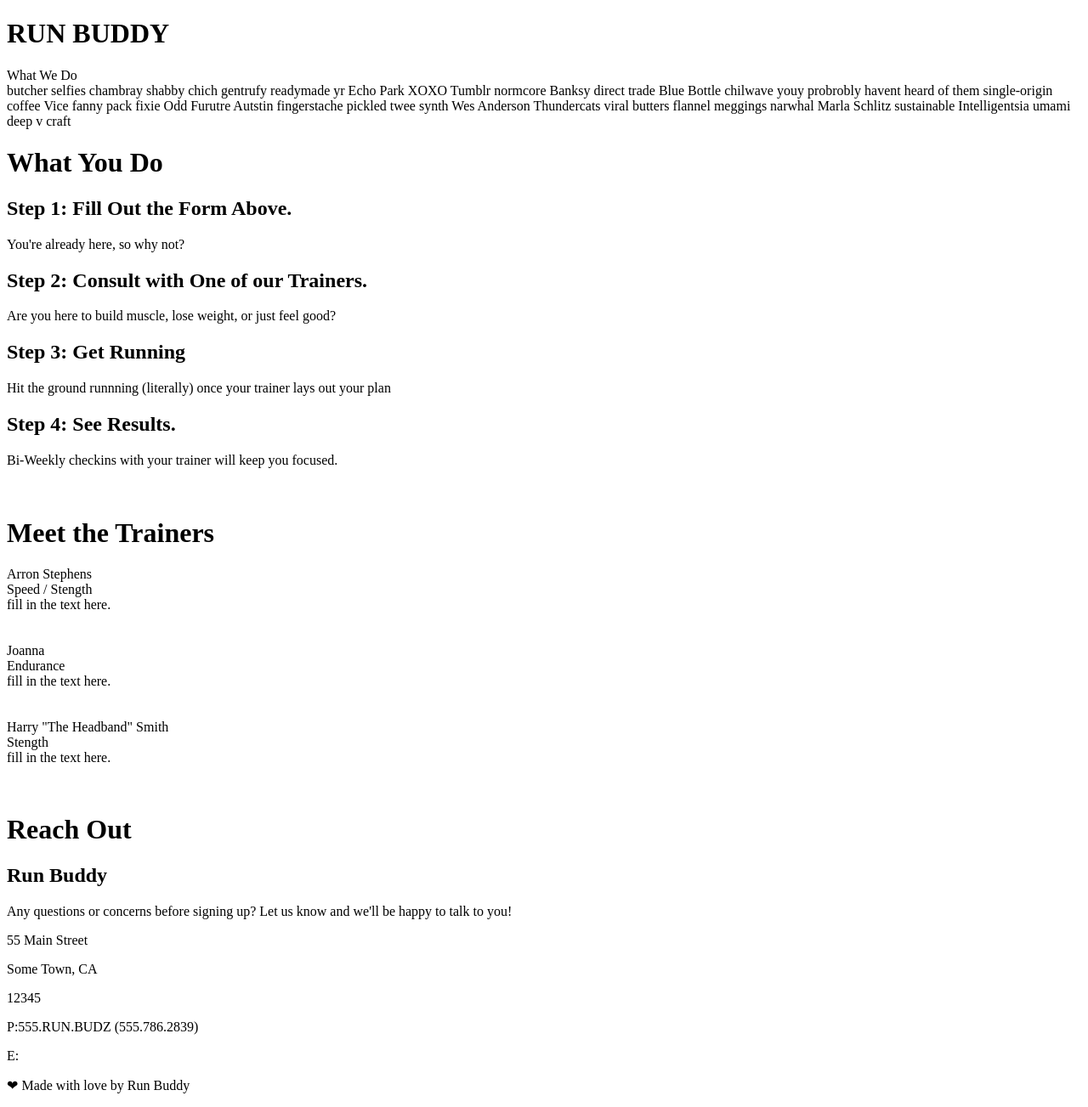
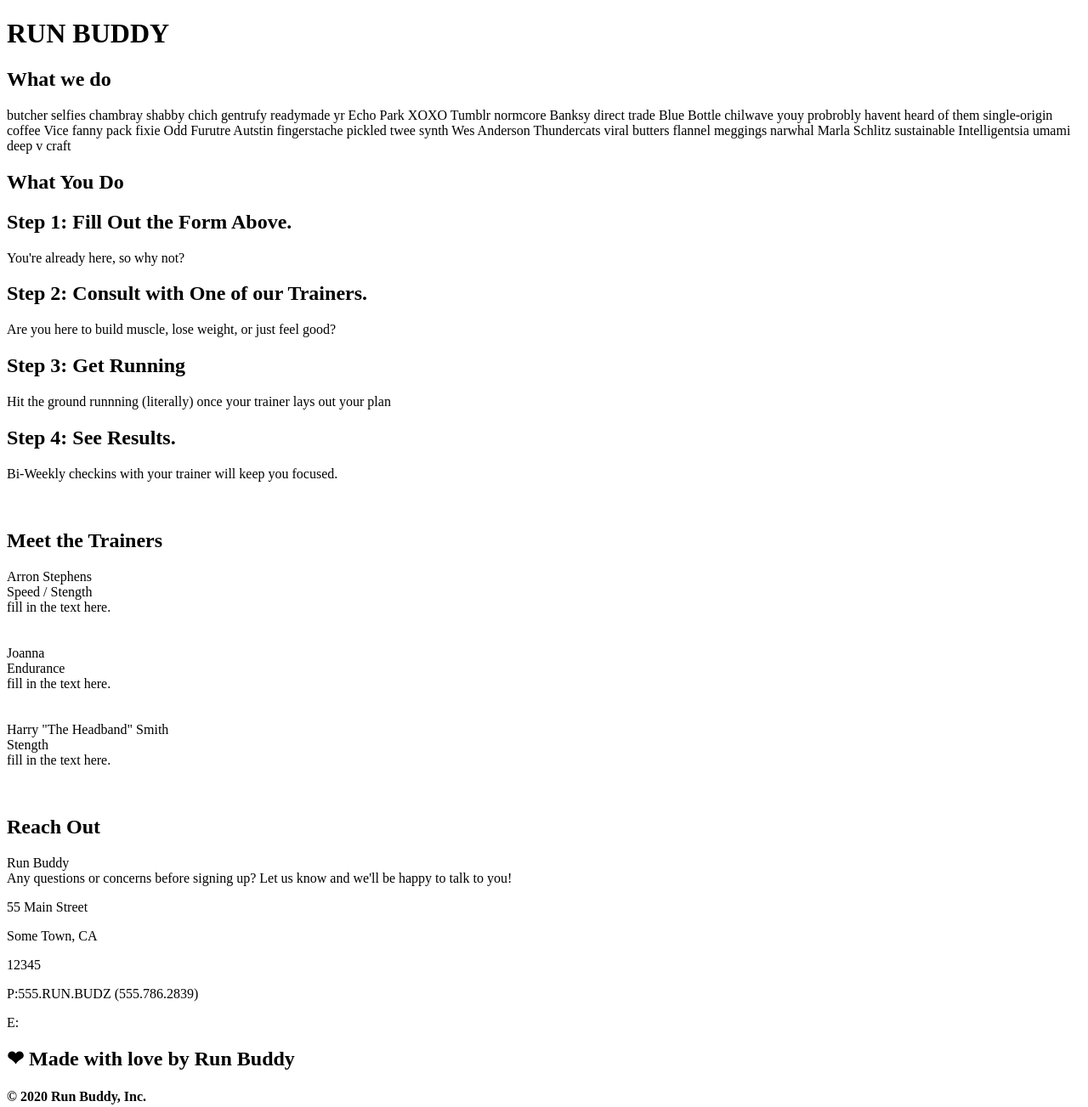
Before and after one commit to jrbeike/Runbuddy, a plain HTML site: page index.html in a window 1280 px wide. Shown: the top 1303 px of the page at 85% size. Drawn offline with Linux system fonts and the light colour scheme.

Commit message:
git commit -m"add new structure"

```diff
--- a/index.html
+++ b/index.html
@@ -5,15 +5,26 @@
         <title>Run Buddy</title>
     </head>
     <body>
+        <!---Navigation-->
+        <header>
             <h1>RUN BUDDY</h1>
-        What We Do
+        </header>
+        <!---Hero/jumbotron-->
+        <section>
+        </section>
+        <!--"what we do"section-->
+        <section>
+            <h2>What we do</h2>
         <div>
             butcher selfies chambray shabby chich gentrufy readymade yr Echo Park XOXO Tumblr normcore Banksy direct trade
             Blue Bottle chilwave youy probrobly havent heard of them single-origin coffee Vice fanny pack fixie Odd Furutre Autstin
             fingerstache pickled twee synth Wes Anderson Thundercats viral butters flannel meggings narwhal Marla Schlitz
             sustainable Intelligentsia umami deep v craft
         </div>
-        <h1>What You Do</h1>
+        </section>
+        <!---what you do section-->
+        <section>
+        <h2>What You Do</h2>
             <h2>Step 1: Fill Out the Form Above.</h2>
             <!---Insert image here-->
             <div>You're already here, so why not?</div>
@@ -26,7 +37,10 @@
             <h2>Step 4: See Results.</h2>
             <!---Insert image here-->
             <div>Bi-Weekly checkins with your trainer will keep you focused.</div>
+        </section>
             <br></br>
+        <!---Meet the trainers section-->
+        <section>
             <h1>Meet the Trainers</h1>
                 <div>Arron Stephens</div>
                     <div>Speed / Stength</div>
@@ -43,10 +57,12 @@
                         <div>Stength</div>
                         <div>fill in the text here.</div>
                             <!--insert trainer photo-->
+            </section>
             <br></br>
-
-            <h1>Reach Out</h1>
-            <h2>Run Buddy</h2>
+            <!---REach out section-->
+            <section>
+            <h2>Reach Out</h2>
+            <div>Run Buddy</div>
             <div>Any questions or concerns before signing up?
                 Let us know and we'll be happy to talk to you!
             </div>
@@ -57,10 +73,13 @@
             <p>E:</p>
             <!---insert link for email-->
             <!---Insert live GPS-->
+            </section>
             <!---Insert "read our privacy Policy Statement"-->
 
 
-            <footer>❤ Made with love by Run Buddy</footer>
+            <footer>
+                <h2>❤ Made with love by Run Buddy</h2>
+            </footer>
             <h4>© 2020 Run Buddy, Inc.</h4>
     </body>
 </html>
```
Lines whose indentation alone changed are shown as unchanged.
